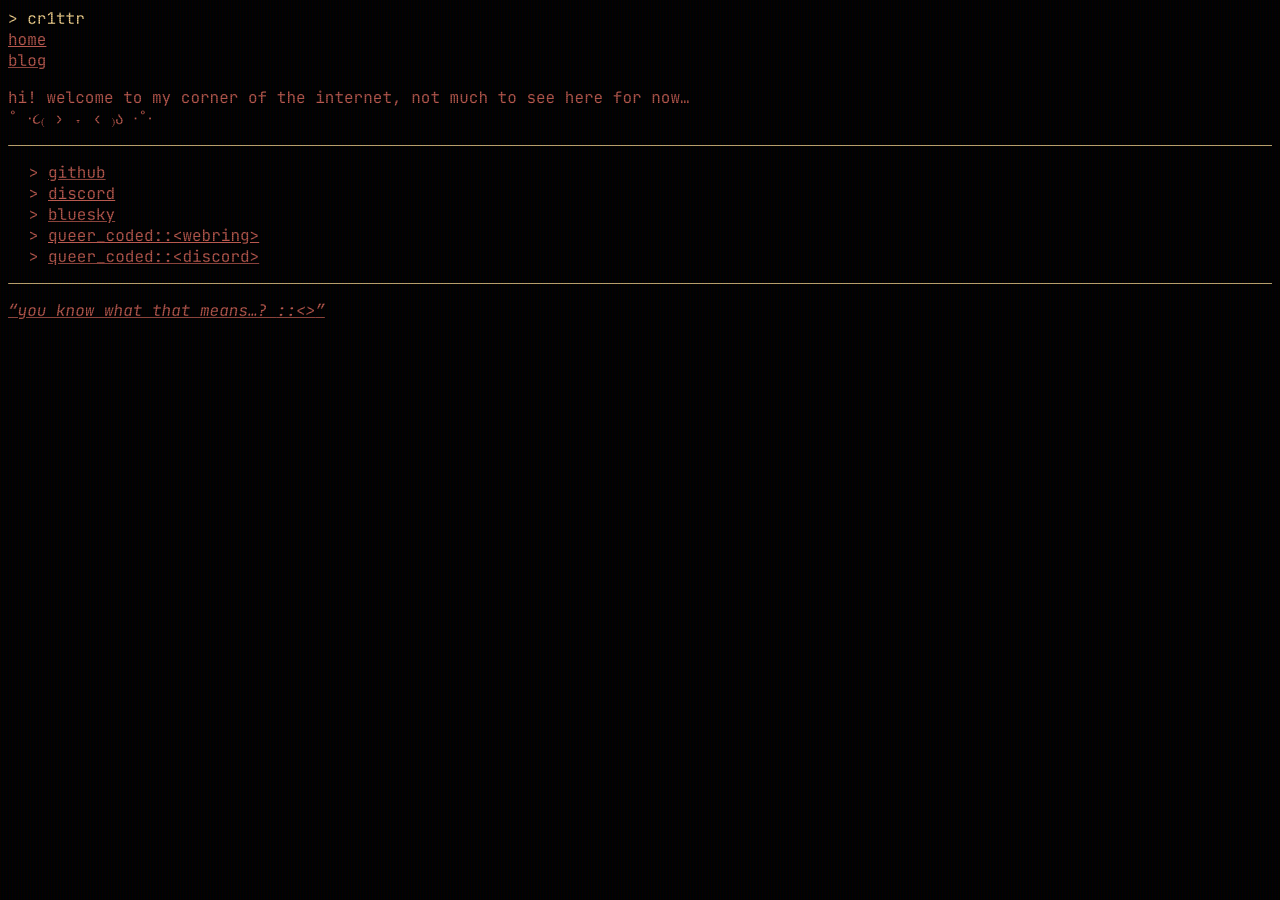
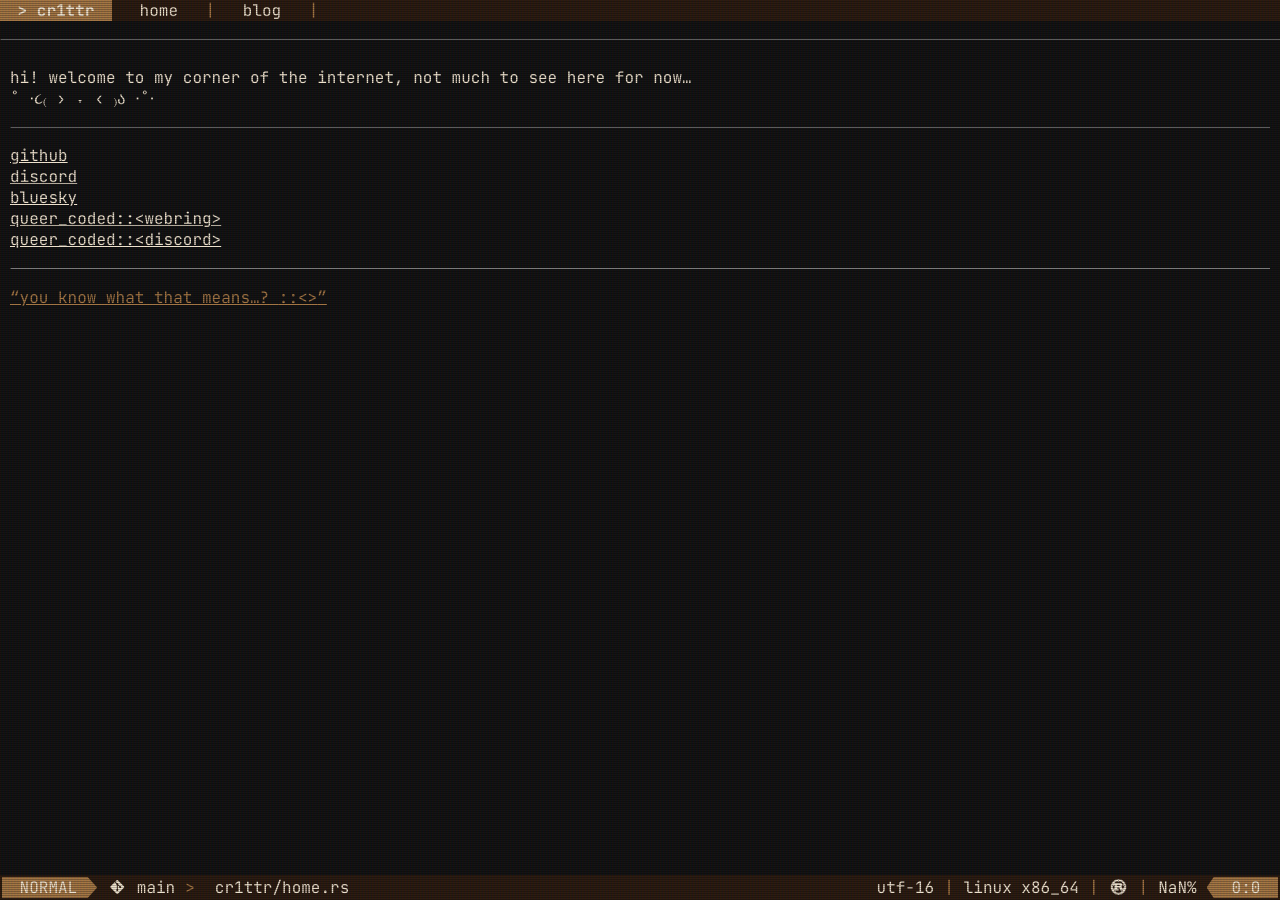
Before and after one commit to cr1ttr/cr1ttr.github.io, a Jekyll site: the page built from index.md, in a window 1280 px wide. Built offline with Jekyll 4.4.1, drawn with Linux system fonts in a browser that asks for light colours; nearby versions of some CDN libraries.

Commit message:
style changes

```diff
--- a/_layouts/default.html
+++ b/_layouts/default.html
@@ -11,22 +11,85 @@
     <link href="https://fonts.googleapis.com/css2?family=JetBrains+Mono:ital,wght@0,100..800;1,100..800&display=swap" rel="stylesheet">
     <link rel="stylesheet" href="https://cdnjs.cloudflare.com/ajax/libs/font-awesome/7.0.1/css/all.min.css">
 
+    <link rel="stylesheet" href="{{ "/assets/css/reset.css" | relative_url }}">
     <link rel="stylesheet" href="{{ "/assets/css/main.css" | relative_url }}">
     <link rel="stylesheet" href="{{ "/assets/css/crt.css" | relative_url }}">
 
     <div class="crt"></div>
+
+    <script>
+
+      function updateCusorPosition(event) {
+        statusLineCursor = document.querySelector('.status-line__cursor');
+        if (statusLineCursor !== null) {
+          statusLineCursor.textContent = event.screenX.toString() + ":" + event.screenY.toString()
+        }
+      }
+
+      function getScrollPercent() {
+        var h = document.documentElement;
+        var b = document.body;
+        var st = 'scrollTop';
+        var sh = 'scrollHeight';
+        return (h[st]||b[st]) / ((h[sh]||b[sh]) - h.clientHeight) * 100;
+      }
+
+      window.addEventListener('DOMContentLoaded', function() {
+        statusLineOS = document.querySelector('.status-line__os');
+        if (statusLineOS !== null) {
+          statusLineOS.textContent = navigator.platform.toLowerCase();
+        }
+
+        window.addEventListener('scroll', (event) => {
+          console.log("test");
+          statusLineProgress = document.querySelector('.status-line__progress');
+          if (statusLineProgress !== null) {
+            statusLineProgress.textContent = getScrollPercent().toString() + "%"
+          }
+        });
+      });
+
+
+
+
+    </script>
+
   </head>
-  <header>
-    <div class="site-logo accent-color">&gt; cr1ttr</div>
-    <nav class="navbar">
-      <ul class="navbar-link-container">
-        <li class="navbar-link"><a href="/">home</a></li>
-        <li class="navbar-link"><a href="/blog">blog</a></li>
-      </ul>
-    </nav>
-  </header>
-  <body>
-    {{ content }}
+
+  <body class="site">
+
+    <header class="site__header">
+      <div class="site__logo">&gt; cr1ttr</div>
+      <nav class="navbar">
+        <ul class="navbar__link-container navbar__link-container--no-style">
+          <li class="navbar__link"><a href="/">home</a></li>
+          <div class="status-line__item status-line__separator">|</div>
+          <li class="navbar__link"><a href="/blog">blog</a></li>
+          <div class="status-line__item status-line__separator">|</div>
+        </ul>
+      </nav>
+    </header>
+
+    <hr>
+
+    <main class="site__content">{{ content }}</main>
+
+    <footer class="status-line">
+        <div class="status-line__item status-line__mode">NORMAL</div>
+        <div class="status-line__item status-line__branch"><i class="fa-brands fa-git-alt"></i> main</div>
+        <div class="status-line__item status-line__separator">></div>
+        <div class="status-line__item status-line__file">cr1ttr/{{ page.title }}.rs</div>
+        <div class="status-line__item status-line__spacer"></div>
+        <div class="status-line__item status-line__encoding">utf-16</div>
+        <div class="status-line__item status-line__separator">|</div>
+        <div class="status-line__item status-line__os">?</div>
+        <div class="status-line__item status-line__separator">|</div>
+        <div class="status-line__item status-line__language"><i class="fa-brands fa-rust"></i></div>
+        <div class="status-line__item status-line__separator">|</div>
+        <div class="status-line__item status-line__progress">?</div>
+        <div class="status-line__item status-line__cursor">0:0</div>
+    </footer>
+
   </body>
 
   </html>
--- a/assets/css/main.css
+++ b/assets/css/main.css
@@ -1,3 +1,42 @@
+:root {
+
+    /* MAIN PALETTE */
+
+    --clr-anchor-light:    #D8B983;
+    --clr-anchor-medium:   #A67845;
+    --clr-anchor-heavy:    #2B1B10;
+
+    --clr-primary:         #F3E7D2;
+    --clr-accent:          #E45C86; /* remove? */
+    --clr-accent-contrast: #00B8C8; /* remove? */
+
+    --clr-dark:            #000000;
+    --clr-light:           #ffffff;
+
+    --clr-surface-a0:      #121212;
+    --clr-surface-a10:     #282828;
+    --clr-surface-a20:     #3f3f3f;
+    --clr-surface-a30:     #575757;
+    --clr-surface-a40:     #717171;
+    --clr-surface-a50:     #8b8b8b;
+
+    /* PRIDE PALETTE */
+
+    --clr-pride-trans-pink:     #F5A9B8;
+    --clr-pride-trans-blue:     #5BCEFA;
+    --clr-pride-trans-white:    #FFFFFF;
+
+    --clr-pride-progress-black: #000000;
+    --clr-pride-progress-brown: #613915;
+
+    --clr-pride-rainbow-red:    #E40303;
+    --clr-pride-rainbow-orange: #FF8C00;
+    --clr-pride-rainbow-yellow: #FFED00;
+    --clr-pride-rainbow-green:  #008026;
+    --clr-pride-rainbow-blue:   #004DFF;
+    --clr-pride-rainbow-purple: #750787;
+}
+
 .caret-blink {
   animation: fadeInOut 0.5s linear 1 forwards;
   animation-iteration-count: infinite;
@@ -10,43 +49,151 @@
 }
 
 .accent-color {
-    color: #FBDB93;
+    color: var(--clr-accent);
     font-style: normal;
 }
 
 a {
-    color: #BE5B50;
+    color: var(--clr-primary);
 }
 
 a:hover {
-    color: #FBDB93;
+    color: var(--clr-accent-contrast);
 }
 
-li {
-    list-style-type: "> ";
+/* .navlist__link {
+    display: flex;
+    flex-direction: row;
+    list-style: ">";
+} */
+
+/* .navlist__link {
+    list-style: ">";
+} */
+
+hr {
+    border-color: var(--clr-surface-a10);
+    border-top: 1px;
+    margin: 1.1rem 0;
 }
 
-hr {
-    border-color: #FBDB93;
-    border-top: 1px;
-}
-
-* {
-  font-variant-ligatures: none;
-}
-
-.navbar-link-container {
-    display: inline-block;
-    margin: 0;
-    padding: 0;
-}
-
-.navbar-link {
+.navlist__link-container {
     list-style: none;
 }
 
+.navbar__link {
+    padding: 0 10px;
+}
+
+.navbar__link-container {
+    display: flex;
+    flex-direction: row;
+    list-style: none;
+    gap: 1.1rem;
+}
+
+.navbar__link > a {
+    text-decoration: none;
+}
+
+.site__logo {
+    font-weight: bolder;
+    background-color: var(--clr-anchor-medium);
+    padding: 0 1.1rem;
+    user-select: none;
+}
+
+.site__header {
+    display: flex;
+    flex-direction: row;
+    gap: 1.1rem;
+    background-color: var(--clr-anchor-heavy);
+}
+
+.site {
+    display: flex;
+    min-height: 100vh;
+    flex-direction: column;
+}
+
+.site__content {
+    flex: 1;
+    margin: 10px;
+}
+
+.pride-flag {
+    display: flex;
+    flex-direction: row;
+}
+
+.status-line {
+    display: flex;
+    flex-direction: row;
+    color: var(--clr-primary);
+    background-color: var(--clr-anchor-heavy);
+    padding: 2px 2px;
+    gap: 10px;
+}
+
+.status-line__item {
+    user-select: none;
+}
+
+.status-line__mode, .status-line__cursor {
+    padding: 0 1.1rem;
+    background-color: var(--clr-anchor-medium);
+    color: var(--clr-primary);
+}
+
+.status-line__mode {
+    clip-path: polygon(
+        0 0,
+        90% 0,
+        100% 50%,
+        90% 100%,
+        0 100%
+    );
+    padding-right: 20px;
+}
+
+.status-line__cursor {
+    clip-path: polygon(
+        10% 0,
+        100% 0,
+        100% 100%,
+        10% 100%,
+        0 50%
+    );
+    padding-left: 25px;
+}
+
+
+.status-line__branch {
+    color: var(--clr-primary);
+}
+
+.status-line__file {
+    padding: 0 10px;
+}
+
+.status-line__spacer {
+    flex: 1;
+}
+
+.status-line__separator {
+    color: var(--clr-anchor-medium)
+}
+
+#ykwtmf {
+    color: var(--clr-anchor-medium)
+}
+
+#ykwtmf:hover {
+    color: var(--clr-accent-contrast)
+}
+
 body {
-    background-color: #000000;
-    color: #BE5B50;
+    background-color: var(--clr-surface-a0);
+    color: var(--clr-primary);
     font-family: 'JetBrains Mono', monospace;
 }
--- a/assets/css/reset.css
+++ b/assets/css/reset.css
@@ -5,4 +5,5 @@
 * {
     margin: 0;
     padding: 0;
+    font-variant-ligatures: none;
 }
--- a/index.md
+++ b/index.md
@@ -7,13 +7,15 @@ hi! welcome to my corner of the internet, not much to see here for now...
 <span class="accent">˚ ⋅૮₍ › ˕ ‹ ₎ა ⋅˚⋅</span>
 
 ***
-
-- [github]({{ site.github }})
-- [discord]({{ site.discord }})
-- [bluesky]({{ site.bluesky }})
-- [queer_coded::&lt;webring&gt;]({{ site.queer_coded.webring }})
-- [queer_coded::&lt;discord&gt;]({{ site.queer_coded.discord }})
-
+<nav class="navlist">
+  <ul class="navlist__link-container">
+    <li class="navlist__link"><a href="{{ site.github }}">github</a></li>
+    <li class="navlist__link"><a href="{{ site.discord }}">discord</a></li>
+    <li class="navlist__link"><a href="{{ site.bluesky }}">bluesky</a></li>
+    <li class="navlist__link"><a href="{{ site.queer_coded.webring }}">queer_coded::&lt;webring&gt;</a></li>
+    <li class="navlist__link"><a href="{{ site.queer_coded.discord }}">queer_coded::&lt;discord&gt;</a></li>
+  </ul>
+</nav>
 ***
 
-<i><a href="https://www.youtube.com/watch?v=LaGP-CVfENQ">"you know what that means...? <span aria-labelledby="turbofish">::&lt;&gt;</span>"</a></i>
+<a href="https://www.youtube.com/watch?v=LaGP-CVfENQ" id="ykwtmf">"you know what that means...? <span aria-labelledby="turbofish">::&lt;&gt;</span>"</a>
```
